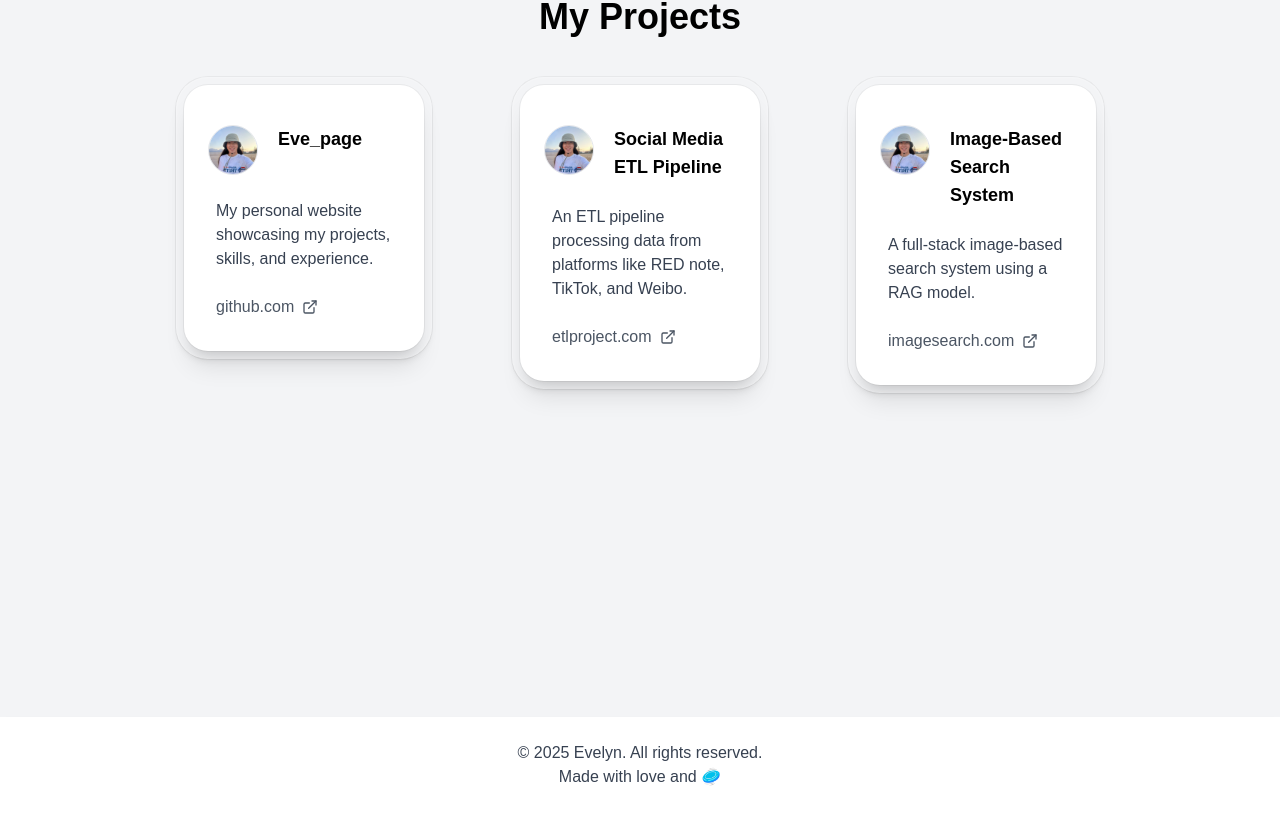
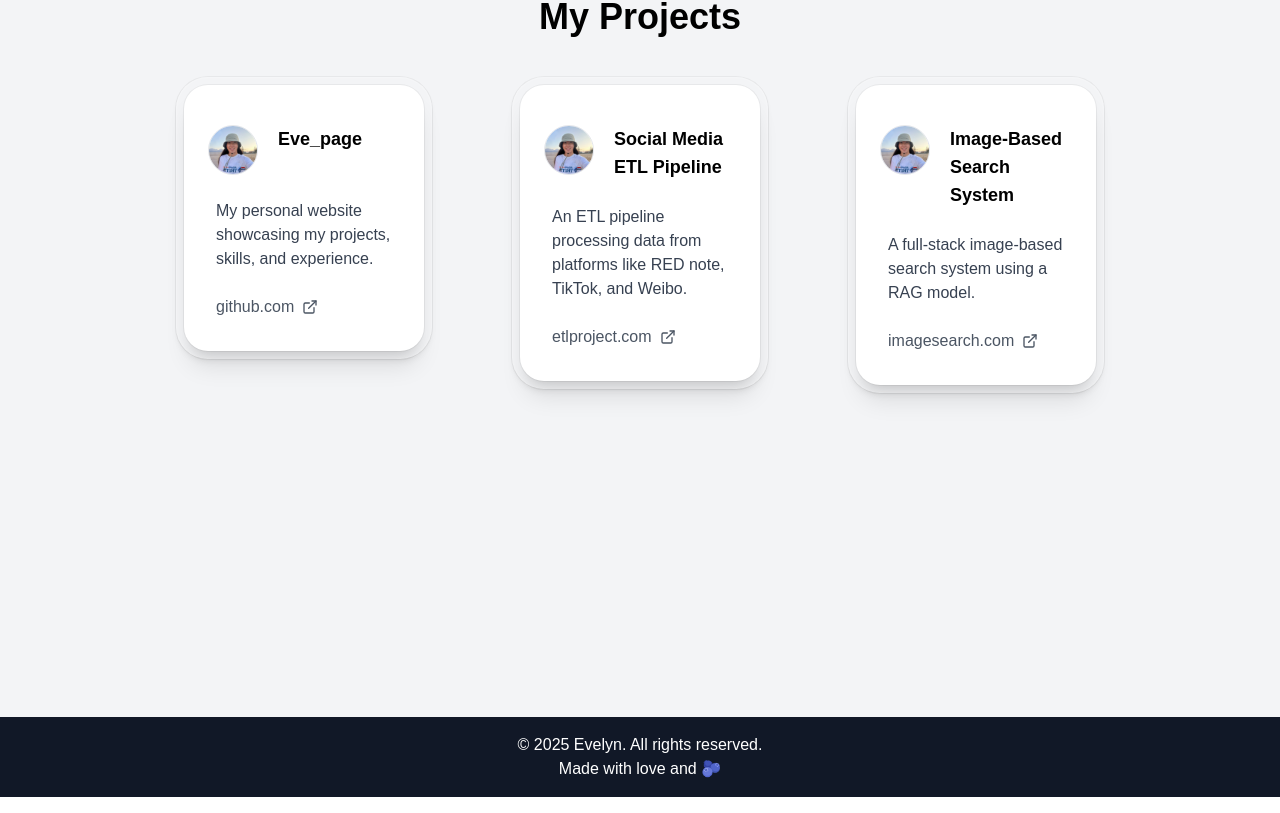
Before and after one commit to EvelynDevelops/eve_page, a Next.js app: page / in a window 1280 px wide. Shown: the part 1851-2664 px from the top of the page. Built offline with nearby package versions, Linux system fonts and the light colour scheme.

Commit message:
optimize layout

```diff
--- a/app/layout.tsx
+++ b/app/layout.tsx
@@ -2,22 +2,16 @@ import type { Metadata } from "next";
 import "./globals.css";
 
 export const metadata: Metadata = {
-  title: "EvelynHub ｜ Developer",
-  description: "A showcase of Evelyn's projects and tech stack",
-  icons: {
-    icon: "/favicon.png",
-    shortcut: "/favicon.png",
-    apple: "/apple-touch-icon.png",
-  },
+  title: "Evelyn's Portfolio",
+  description: "Showcasing my projects, blog, and experience.",
 };
 
 export default function RootLayout({
   children,
-}: Readonly<{
-  children: React.ReactNode;
-}>) {
+}: Readonly<{ children: React.ReactNode }>) {
   return (
     <html lang="en">
+      <head />
       <body className="flex flex-col min-h-screen">
         {/* Top nav bar */}
         <nav className="fixed top-0 left-0 w-full bg-white dark:bg-gray-900 shadow-md z-50 px-64 py-2 flex justify-between items-center">
@@ -33,10 +27,10 @@ export default function RootLayout({
         {/* Main content area */}
         <main className="flex-grow pt-16">{children}</main>
 
-        {/* Fixed Footer */}
-        <footer className="bottom-0 left-0 w-full bg-white dark:bg-gray-900 shadow-md z-50 px-64 py-4 flex flex-col items-center justify-center text-gray-700 dark:text-gray-400">
-          <p className="mt-2">© 2025 Evelyn. All rights reserved.</p>
-          <p className= "mb-2">Made with love and 🥏</p>
+        {/* Footer (only visible at the bottom of the page) */}
+        <footer className="w-full bg-gray-900 text-white text-center py-4 mt-auto">
+          <p>© 2025 Evelyn. All rights reserved.</p>
+          <p>Made with love and 🫐</p>
         </footer>
       </body>
     </html>
```
